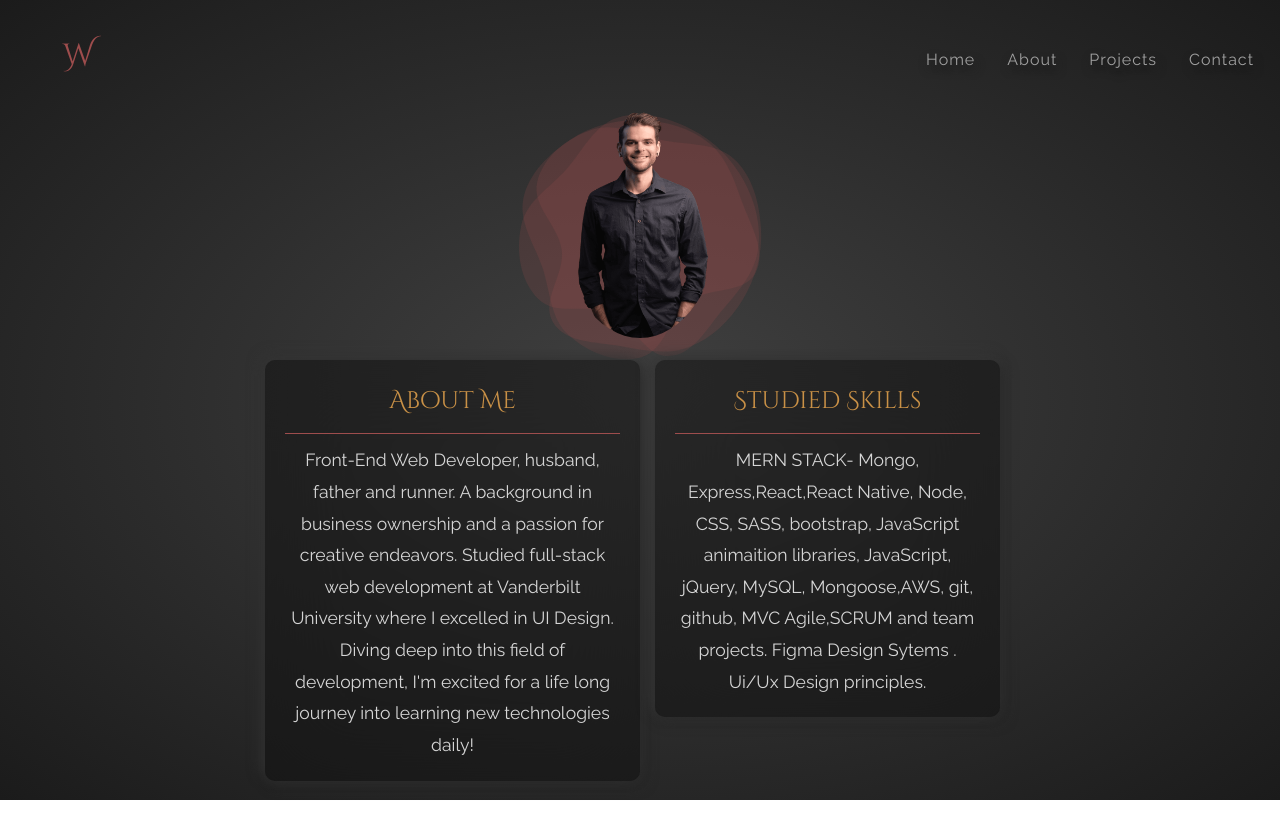
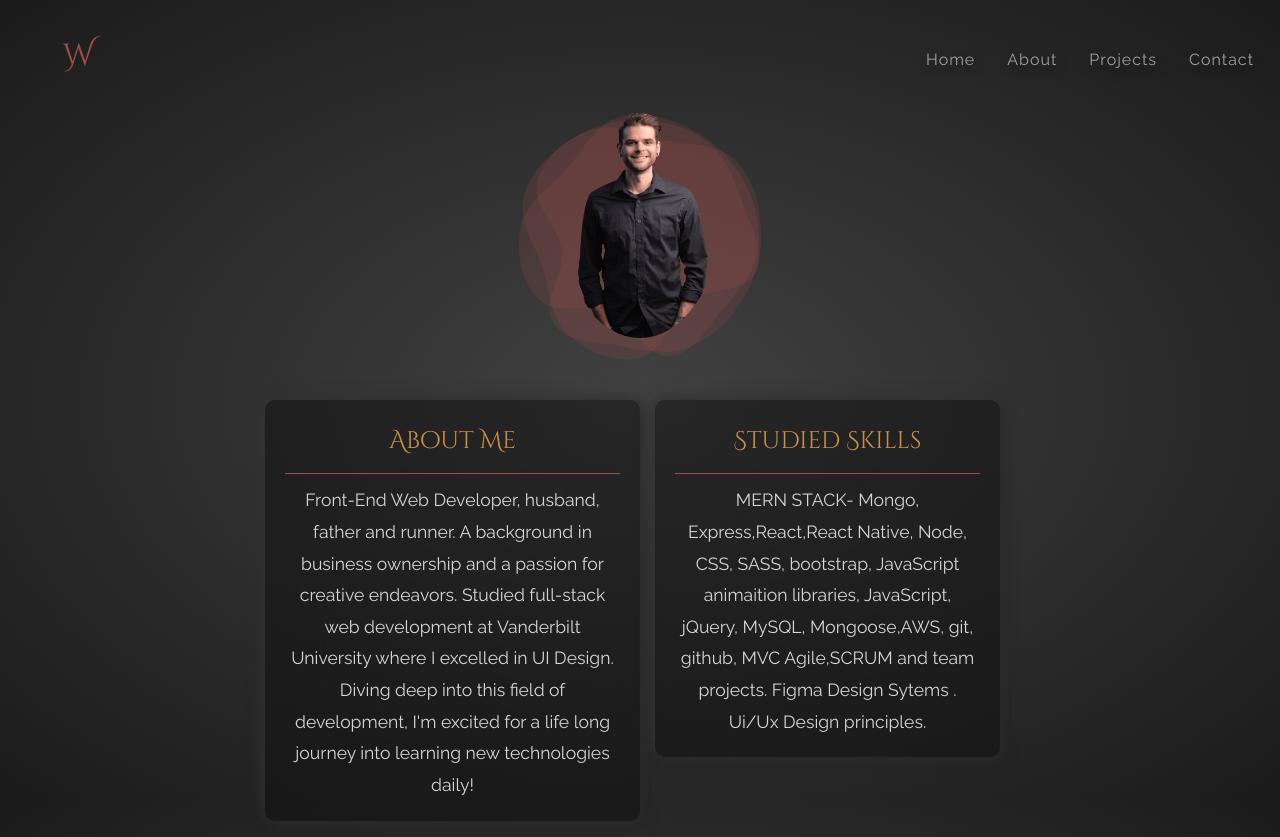
Before and after one commit to stevie2codes/React-portfolio, a React (Create React App) app: page /About in a window 1280 px wide. Before the commit the page ends 800 px from the top, so only its background shows below. Built offline with nearby package versions, Linux system fonts and the light colour scheme.

Commit message:
adjusted cards to not overlap on main element

```diff
--- a/src/components/about/about.css
+++ b/src/components/about/about.css
@@ -38,7 +38,7 @@
 .aboutCardContainer {
   position: absolute;
   width: 90vmin;
-  top: 45%;
+  top: 50%;
   margin-bottom: 20px;
   display: flex;
   flex-wrap: wrap;
--- a/src/components/projects/projects.css
+++ b/src/components/projects/projects.css
@@ -15,7 +15,7 @@
 .cardWrapper {
   position: absolute;
   width: 95vw;
-  top: 45%;
+  top: 50%;
   margin-bottom: 20px;
   display: flex;
   flex-wrap: wrap;
```
